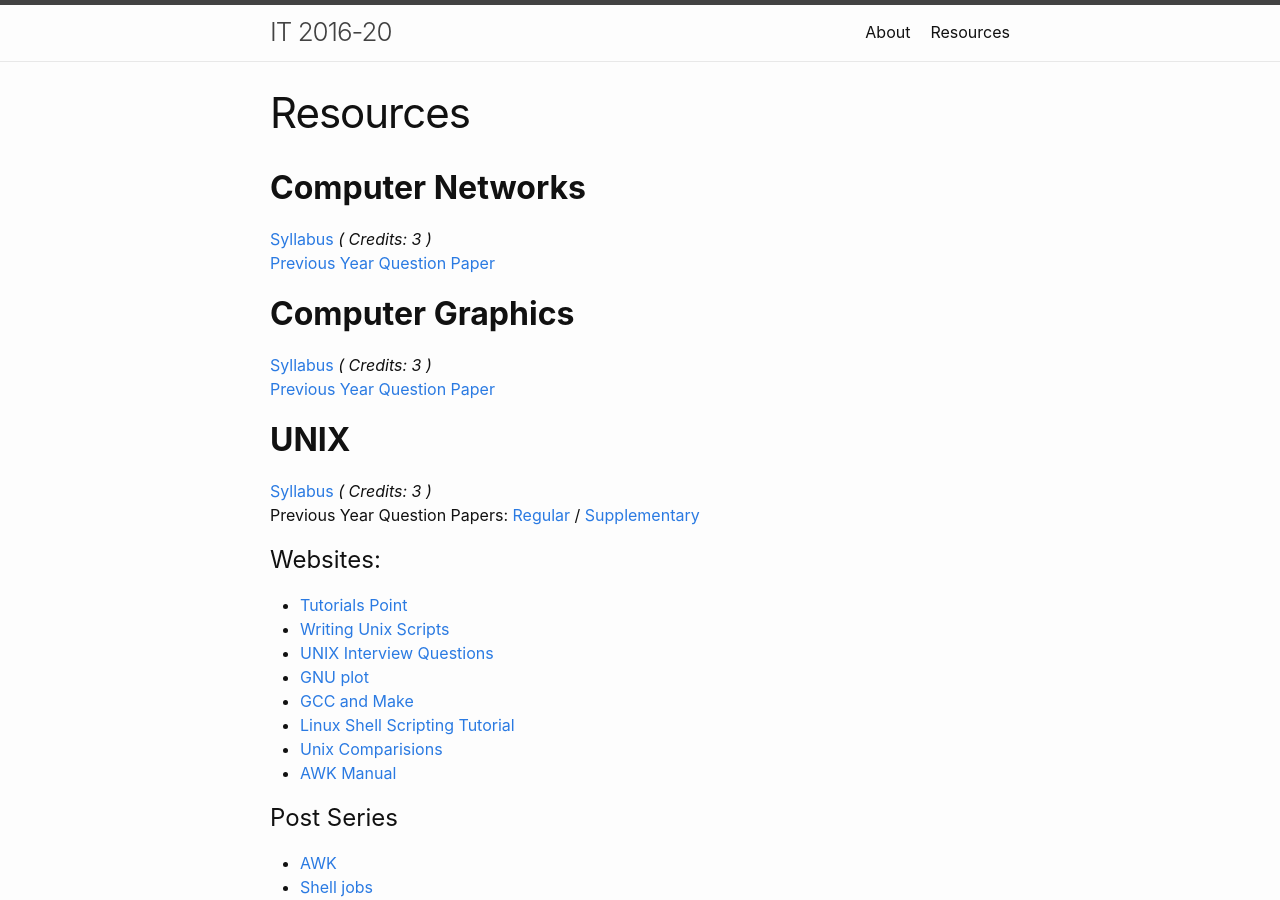
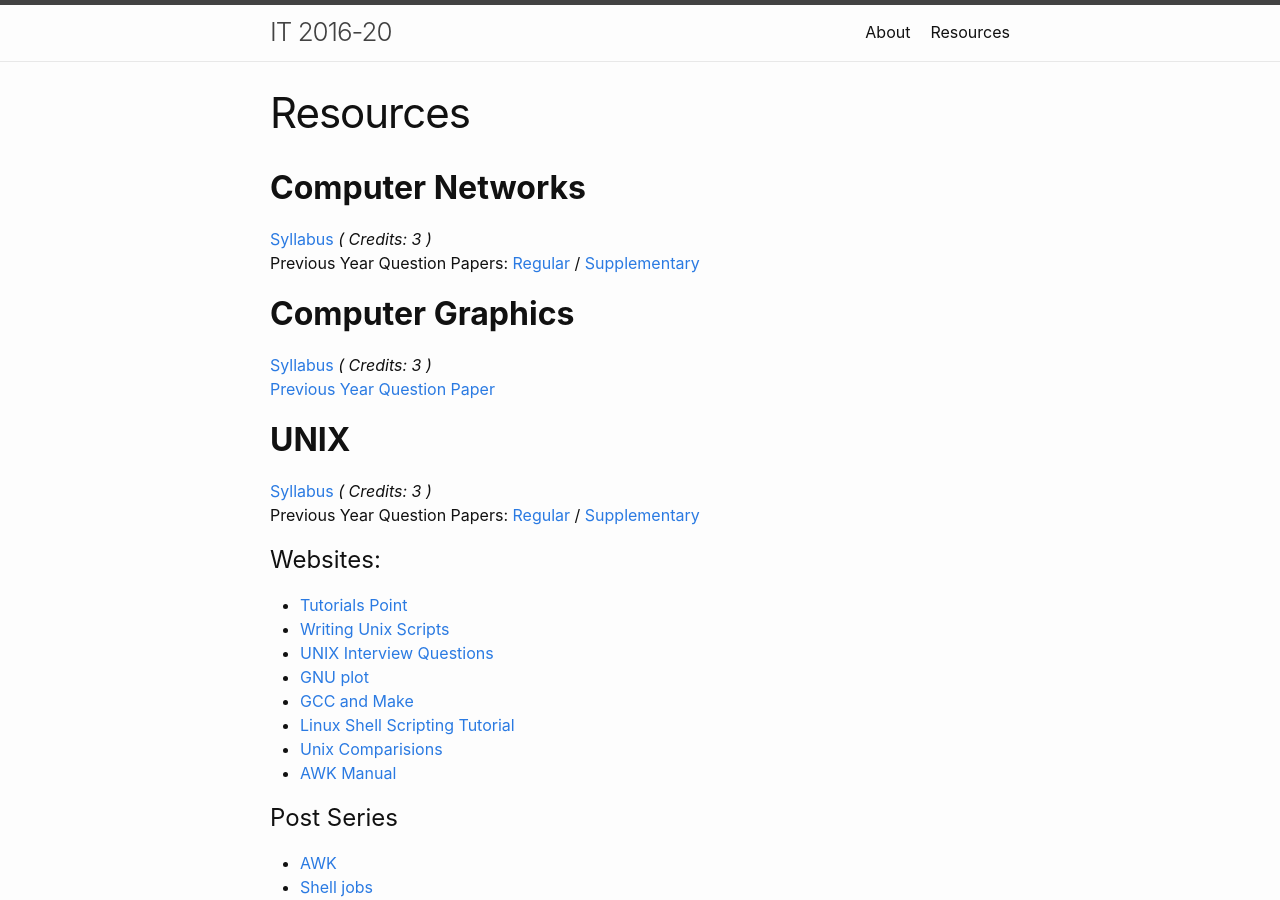
Before and after one commit to IT-GECBH/2020, a Jekyll site: the page built from resources.md, in a window 1280 px wide and 900 px high. Built offline with Jekyll 4.4.1, drawn with Linux system fonts in a browser that asks for light colours.

```diff
--- a/resources.md
+++ b/resources.md
@@ -7,7 +7,7 @@ permalink: /resources/
 
 ## **Computer Networks**
 [Syllabus][net-syll] *( Credits: 3 )* <br/>
-[Previous Year Question Paper][net-prev]
+Previous Year Question Papers: [Regular][net-prev-1] / [Supplementary][net-prev-2]
 
 ## **Computer Graphics**
 [Syllabus][cg-syll] *( Credits: 3 )*  <br/>
```
Also changed, not shown: other parts of resources.md (+3 -1 lines).
